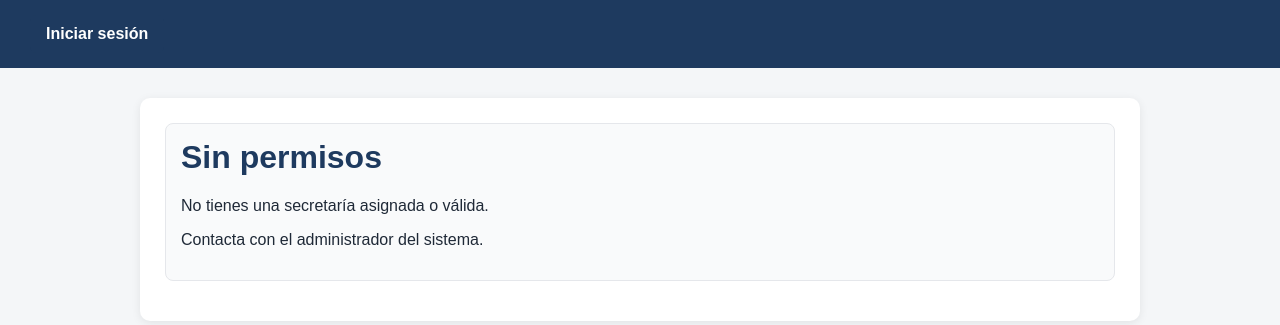
After one commit to NikkyChin/gestion_ayudas, a Django app: page /sin-permiso/ in a window 1280 px wide. The commit adds this page. Shown: the top 325 px of the page. Run offline with Django 5.2, Linux system fonts and the light colour scheme.

Commit message:
Se agrego seguridad y pantalla de permisos, se modifico las views.

```diff
--- a/config/settings.py
+++ b/config/settings.py
@@ -51,6 +51,7 @@ MIDDLEWARE = [
     'django.contrib.auth.middleware.AuthenticationMiddleware',
     'django.contrib.messages.middleware.MessageMiddleware',
     'django.middleware.clickjacking.XFrameOptionsMiddleware',
+    'usuarios.middleware.SecretariaMiddleware',
 ]
 
 ROOT_URLCONF = 'config.urls'
@@ -111,6 +112,9 @@ TIME_ZONE = 'UTC'
 USE_I18N = True
 USE_TZ = True
 
+LOGIN_URL = "login"
+LOGIN_REDIRECT_URL = "usuarios:inicio"
+LOGOUT_REDIRECT_URL = "login"
 
 # Static files (CSS, JavaScript, Images)
 # https://docs.djangoproject.com/en/6.0/howto/static-files/
--- a/config/urls.py
+++ b/config/urls.py
@@ -1,10 +1,15 @@
 from django.contrib import admin
 from django.urls import path, include
+from django.contrib.auth import views as auth_views
 
 urlpatterns = [
+    path("admin/", admin.site.urls),
+
     path("", include("usuarios.urls")),
-    path("admin/", admin.site.urls),
     path("personas/", include("personas.urls")),
     path("secretarias/", include("secretarias.urls")),
     path("solicitudes/", include("solicitudes.urls")),
+
+    path("login/", auth_views.LoginView.as_view(template_name="usuarios/login.html"), name="login"),
+    path("logout/", auth_views.LogoutView.as_view(), name="logout"),
 ]
--- a/static/style.css
+++ b/static/style.css
@@ -42,7 +42,12 @@ h1, h2, h3 {
 }
 
 a {
-    color: #1e3a5f;
+    background-color: #1e3a5f;
+    color: white;
+    border: none;
+    padding: 10px 16px;
+    border-radius: 6px;
+    cursor: pointer;
 }
 
 .btn {
@@ -113,3 +118,12 @@ hr {
     padding: 15px;
     margin-bottom: 15px;
 }
+
+form button {
+    background-color: #1e3a5f;
+    color: white;
+    border: none;
+    padding: 10px 16px;
+    border-radius: 6px;
+    cursor: pointer;
+}
--- a/templates/base.html
+++ b/templates/base.html
@@ -9,11 +9,25 @@
 </head>
 <body>
     <nav>
-        <a href="{% url 'usuarios:inicio' %}">Inicio</a>
-        <a href="{% url 'personas:lista_personas' %}">Personas</a>
-        <a href="{% url 'secretarias:lista_secretarias' %}">Secretarías</a>
-        <a href="{% url 'secretarias:mis_ayudas' %}">Ayudas</a>
-        <a href="/admin/">Admin</a>
+        {% if request.user.is_authenticated %}
+
+            {% if request.tiene_secretaria %}
+                <a href="{% url 'usuarios:inicio' %}">Inicio</a>
+                <a href="{% url 'personas:lista_personas' %}">Personas</a>
+                <a href="{% url 'secretarias:mis_ayudas' %}">Mis ayudas</a>
+                <a href="{% url 'solicitudes:entregar_ayuda' %}">Entregar ayuda</a>
+            {% endif %}
+
+            <form method="post" action="{% url 'logout' %}" style="display:inline; margin-left: 15px;">
+                {% csrf_token %}
+                <button style="background-color: #1e3a5f; color: white; border: none; cursor: pointer; font-weight: bold; font-size: 15px;" type="submit">
+                    Cerrar sesión
+                </button>
+            </form>
+
+        {% else %}
+            <a href="{% url 'login' %}">Iniciar sesión</a>
+        {% endif %}
     </nav>
 
     <div class="contenedor">
--- a/templates/usuarios/inicio.html
+++ b/templates/usuarios/inicio.html
@@ -1,7 +1,5 @@
 {% extends "base.html" %}
-
 {% block title %}Inicio{% endblock %}
-
 {% block content %}
 
 <h1>Panel de inicio</h1>
--- /dev/null
+++ b/templates/usuarios/sin_permiso.html
@@ -0,0 +1,11 @@
+{% extends "base.html" %}
+
+{% block title %}Sin permisos{% endblock %}
+
+{% block content %}
+<div class="tarjeta">
+    <h1>Sin permisos</h1>
+    <p>No tienes una secretaría asignada o válida.</p>
+    <p>Contacta con el administrador del sistema.</p>
+</div>
+{% endblock %}
--- /dev/null
+++ b/usuarios/middleware.py
@@ -0,0 +1,38 @@
+from django.shortcuts import redirect
+from secretarias.models import Secretaria
+
+
+class SecretariaMiddleware:
+    def __init__(self, get_response):
+        self.get_response = get_response
+
+    def __call__(self, request):
+        request.tiene_secretaria = False
+
+        rutas_permitidas = [
+            "/login/",
+            "/logout/",
+            "/sin-permiso/",
+            "/admin/",
+            "/static/",
+        ]
+
+        if request.user.is_authenticated:
+            grupo = request.user.groups.first()
+            secretaria = None
+
+            if grupo:
+                secretaria = Secretaria.objects.filter(
+                    nombre=grupo.name,
+                    activa=True
+                ).first()
+
+            if secretaria:
+                request.tiene_secretaria = True
+
+            if not any(request.path.startswith(ruta) for ruta in rutas_permitidas):
+                if not secretaria:
+                    return redirect("usuarios:sin_permiso")
+
+        response = self.get_response(request)
+        return response
--- a/usuarios/urls.py
+++ b/usuarios/urls.py
@@ -5,4 +5,5 @@ app_name = "usuarios"
 
 urlpatterns = [
     path("", views.inicio, name="inicio"),
+    path("sin-permiso/", views.sin_permiso, name="sin_permiso"),
 ]
--- a/usuarios/views.py
+++ b/usuarios/views.py
@@ -18,3 +18,7 @@ def inicio(request):
         "secretaria": secretaria,
         "ayudas": ayudas,
     })
+
+
+def sin_permiso(request):
+    return render(request, "usuarios/sin_permiso.html")
```
Also changed, not shown: personas/views.py (+6 -22 lines), templates/usuarios/login.html (added, +29 -0 lines).
